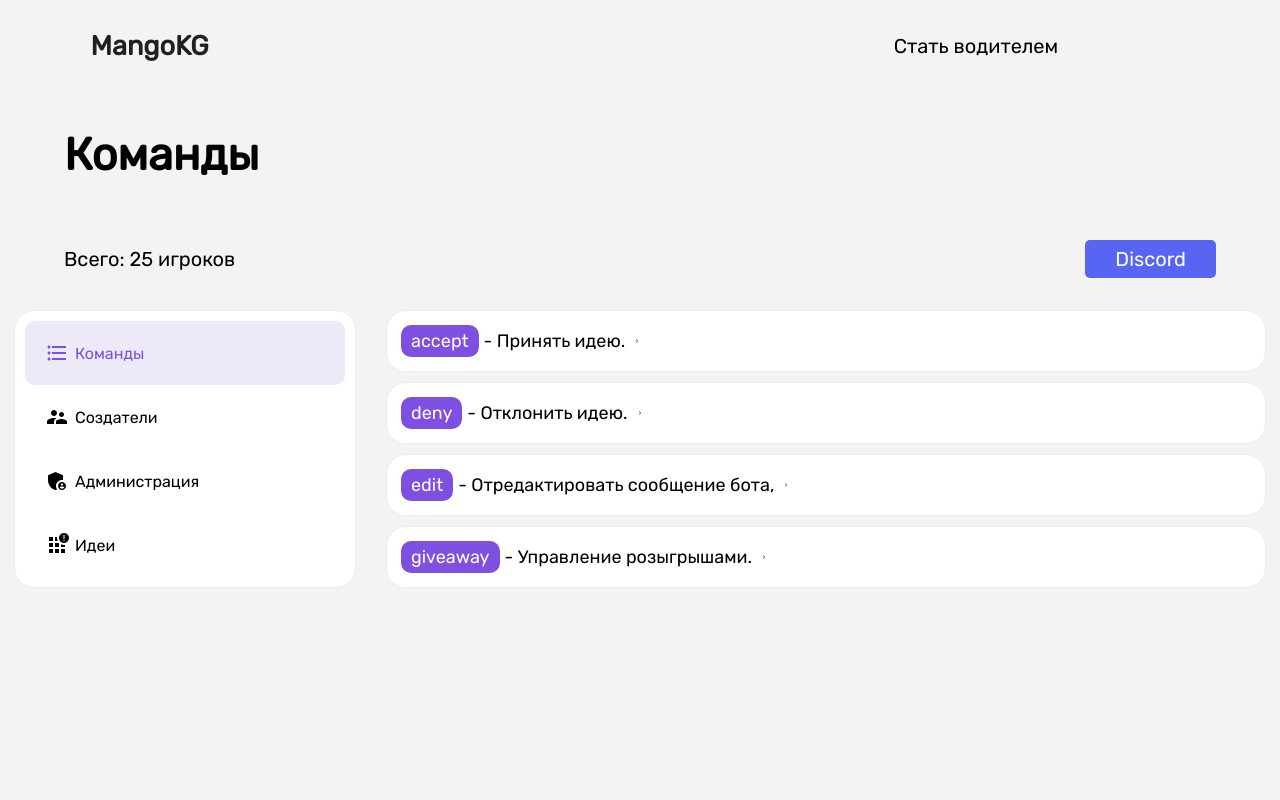
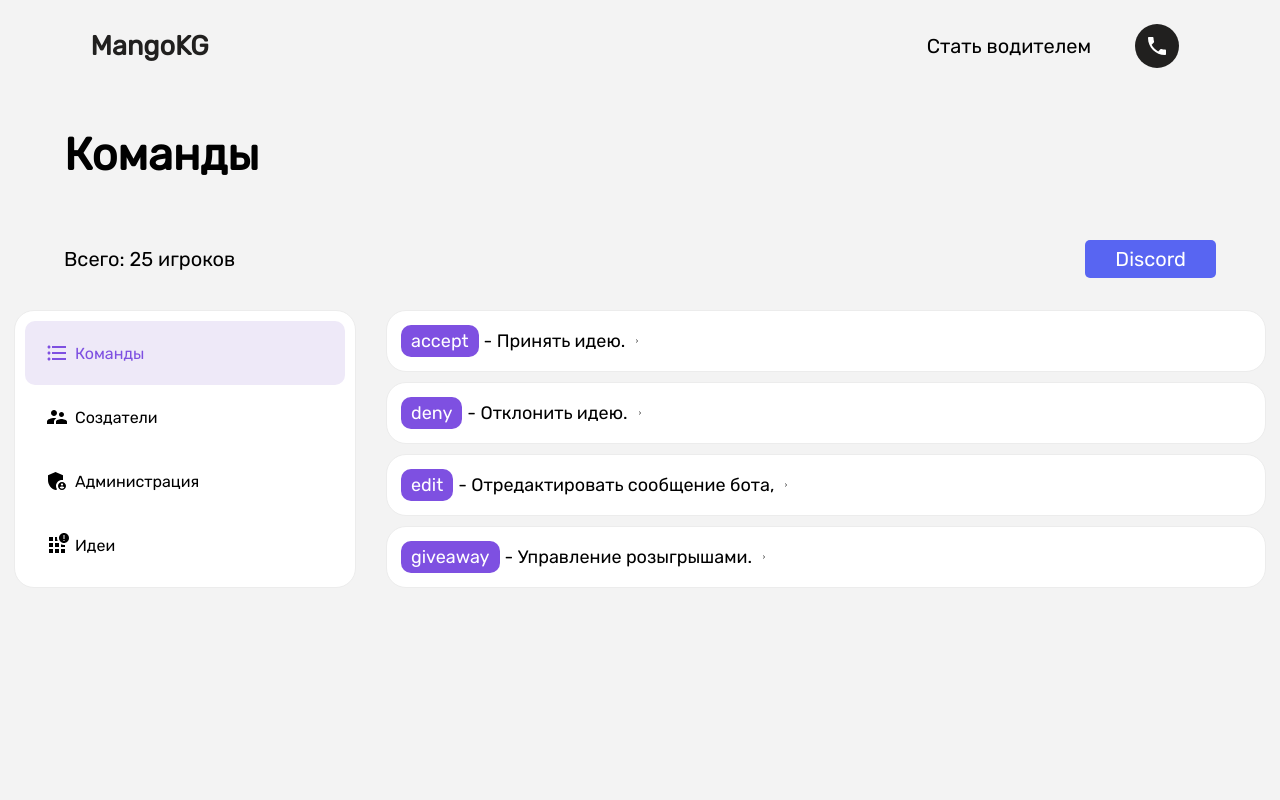
Before and after one commit to TheNowy/Tempo, a React (Vite) app: page /Commands in a window 1280 px wide. Shown: the top 800 px of the page. Built offline with nearby package versions, Linux system fonts and the light colour scheme.

Commit message:
BetaIsOver

```diff
--- a/src/components/layout/header/Header.module.scss
+++ b/src/components/layout/header/Header.module.scss
@@ -44,7 +44,8 @@
     .links {
       display: flex;
       align-items: center;
-      width: 29%;
+      justify-content: space-between;
+      width: 26%;
       padding: 10px;
       .linksD {
         display: flex;
@@ -75,20 +76,8 @@
           right: 100%;
           opacity: 1;
         }
-
-        &:hover:nth-child(2):before {
-          width: 126px;
-          left: 0;
-          opacity: 1;
-          right: 0;
-        }
         &:hover:nth-child(1):before {
           width: 180px;
-          opacity: 1;
-          left: 0;
-        }
-        &:hover:nth-child(3):before {
-          width: 106px;
           opacity: 1;
           left: 0;
         }
@@ -104,6 +93,16 @@
           background-clip: text;
           -webkit-text-fill-color: rgba(0, 0, 0, 0);
         }
+      }
+      .linksSVG {
+        display: flex;
+        justify-content: center;
+        align-items: center;
+        border-radius: 50%;
+
+        padding: 10px;
+        color: white;
+        background-color: #21201f;
       }
       .burger {
         display: none;
@@ -130,7 +129,7 @@
           display: none;
         }
         .burger {
-          display: block;
+          display: none;
           width: 40px;
           height: 30px;
 
--- a/src/components/layout/header/Header.tsx
+++ b/src/components/layout/header/Header.tsx
@@ -3,6 +3,8 @@ import { NavLink } from "react-router-dom";
 import Style from "./Header.module.scss";
 import { AnimatePresence } from "framer-motion";
 import Dropmenu from "./dropmenu/Dropmenu";
+
+import PhoneIcon from "@mui/icons-material/Phone";
 
 export const Header: React.FC = () => {
   const [headerScroll, setHeaderScroll] = useState(false);
@@ -51,7 +53,9 @@ export const Header: React.FC = () => {
             <button className={Style.linksD} onClick={scrollToContacts}>
               Стать водителем
             </button>
-            {/* Add other navigation links as needed */}
+            <NavLink to="/" className={Style.linksSVG} onClick={scrollToContacts}>
+              <PhoneIcon />
+            </NavLink>
             <div
               className={`${Style.burger} ${isOpen ? Style.open : ""}`}
               onClick={() => {
@@ -85,5 +89,3 @@ export const Header: React.FC = () => {
     </nav>
   );
 };
-
-// Rest of the component remains unchanged
--- a/src/components/pages/home/Contacts/Conctacts.module.scss
+++ b/src/components/pages/home/Contacts/Conctacts.module.scss
@@ -90,6 +90,10 @@
       .home_content {
         display: flex;
         flex-direction: column;
+
+        h1 {
+          padding: 2rem;
+        }
         .form {
           width: 100%;
         }
--- a/src/components/pages/home/Contacts/Contacts.tsx
+++ b/src/components/pages/home/Contacts/Contacts.tsx
@@ -75,7 +75,7 @@ const Contacts: React.FC = () => {
               <h1 className={scss.h1}>Contact Me</h1>
             </div> */}
             <form className={scss.form} onSubmit={handleSubmit}>
-              <label className={scss.label} htmlFor="name">
+              {/* <label className={scss.label} htmlFor="name">
                 Имя
                 <input
                   id="name"
@@ -86,9 +86,9 @@ const Contacts: React.FC = () => {
                   onChange={(e) => setUsername(e.target.value)}
                   required
                 />
-              </label>
+              </label> */}
               <label className={scss.label} htmlFor="email">
-                Phone
+                Номер Телефона
                 <input
                   id="phone"
                   className={scss.input}
```
